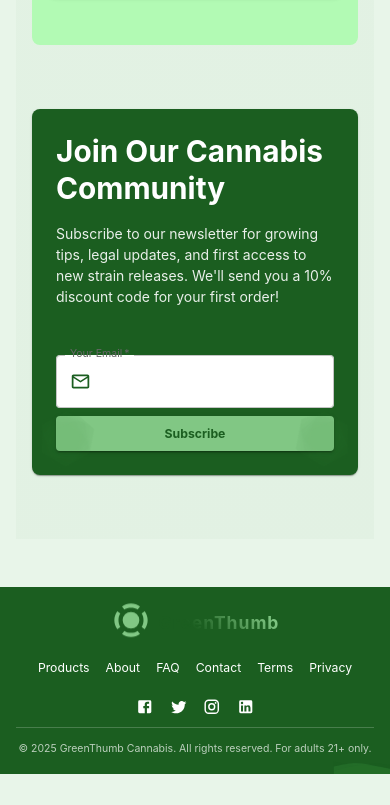
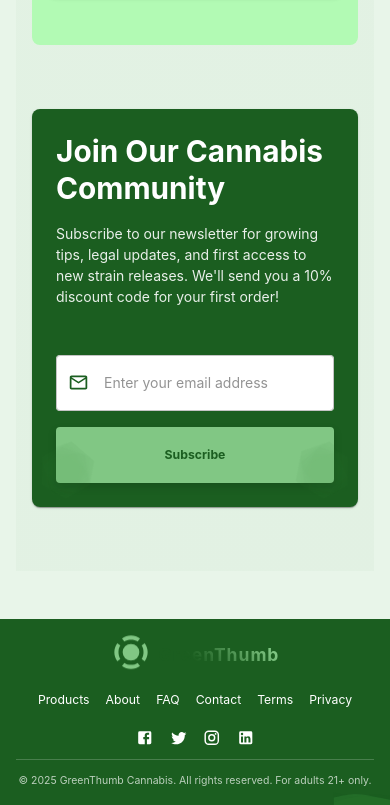
Before and after one commit to Adesanya221/MY-REACT-PROJECT, a React (Create React App) app: page / in a window 390 px wide. Shown: the part 6974-7779 px from the top of the page. Before the commit the page ends 7748 px from the top, so only its background shows below. Built offline with nearby package versions, Linux system fonts and the light colour scheme.

Commit message:
Improve newsletter email input with better placeholder positioning and responsive design

```diff
--- a/src/components/Newsletter.js
+++ b/src/components/Newsletter.js
@@ -66,13 +66,16 @@ const Newsletter = () => {
           sx={{
             display: 'flex',
             flexDirection: { xs: 'column', sm: 'row' },
-            gap: 1,
+            gap: { xs: 2, sm: 1 },
             width: { xs: '100%', md: '50%' },
-            alignItems: 'stretch'
+            alignItems: 'stretch',
+            '& > *': { // Apply to all direct children
+              flex: { xs: '1 1 auto', sm: 'unset' } // Full width on mobile
+            }
           }}
         >
           <TextField
-            label="Your Email"
+            placeholder="Enter your email address"
             variant="outlined"
             value={email}
             onChange={(e) => setEmail(e.target.value)}
@@ -81,6 +84,14 @@ const Newsletter = () => {
             fullWidth
             InputProps={{
               startAdornment: <MailOutlineIcon sx={{ mr: 1, color: 'primary.main' }} />,
+              sx: {
+                height: '56px', // Ensure consistent height
+                pl: 1.5, // Add left padding for better text positioning
+                '&::placeholder': {
+                  opacity: 1, // Make placeholder more visible
+                  verticalAlign: 'middle', // Center vertically
+                }
+              }
             }}
             sx={{
               bgcolor: 'white',
@@ -90,6 +101,15 @@ const Newsletter = () => {
                   borderColor: 'primary.light',
                 },
               },
+              '& .MuiOutlinedInput-input': {
+                paddingLeft: '0.5rem', // Fine-tune text position
+                verticalAlign: 'middle', // Center text vertically
+              },
+              '& .MuiInputBase-input::placeholder': {
+                opacity: 0.7,
+                color: 'text.secondary',
+                verticalAlign: 'middle',
+              }
             }}
           />
           <Button
@@ -100,9 +120,14 @@ const Newsletter = () => {
               color: 'primary.main',
               fontWeight: 'bold',
               px: 3,
+              height: '56px', // Match input field height
+              boxShadow: '0 4px 8px rgba(0,0,0,0.15)',
               '&:hover': {
                 bgcolor: 'secondary.light',
-              }
+                transform: 'translateY(-2px)',
+                boxShadow: '0 6px 12px rgba(0,0,0,0.2)'
+              },
+              transition: 'all 0.3s ease'
             }}
           >
             Subscribe
```
